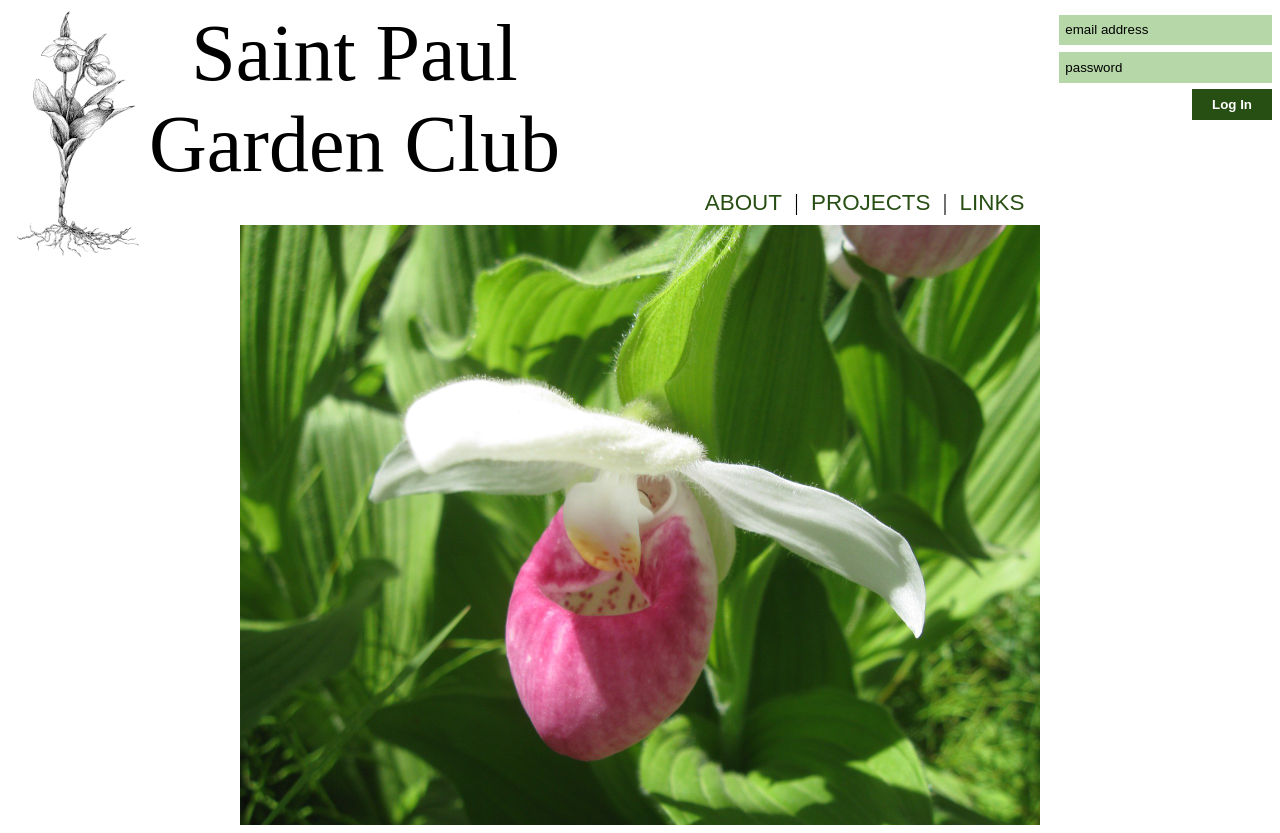
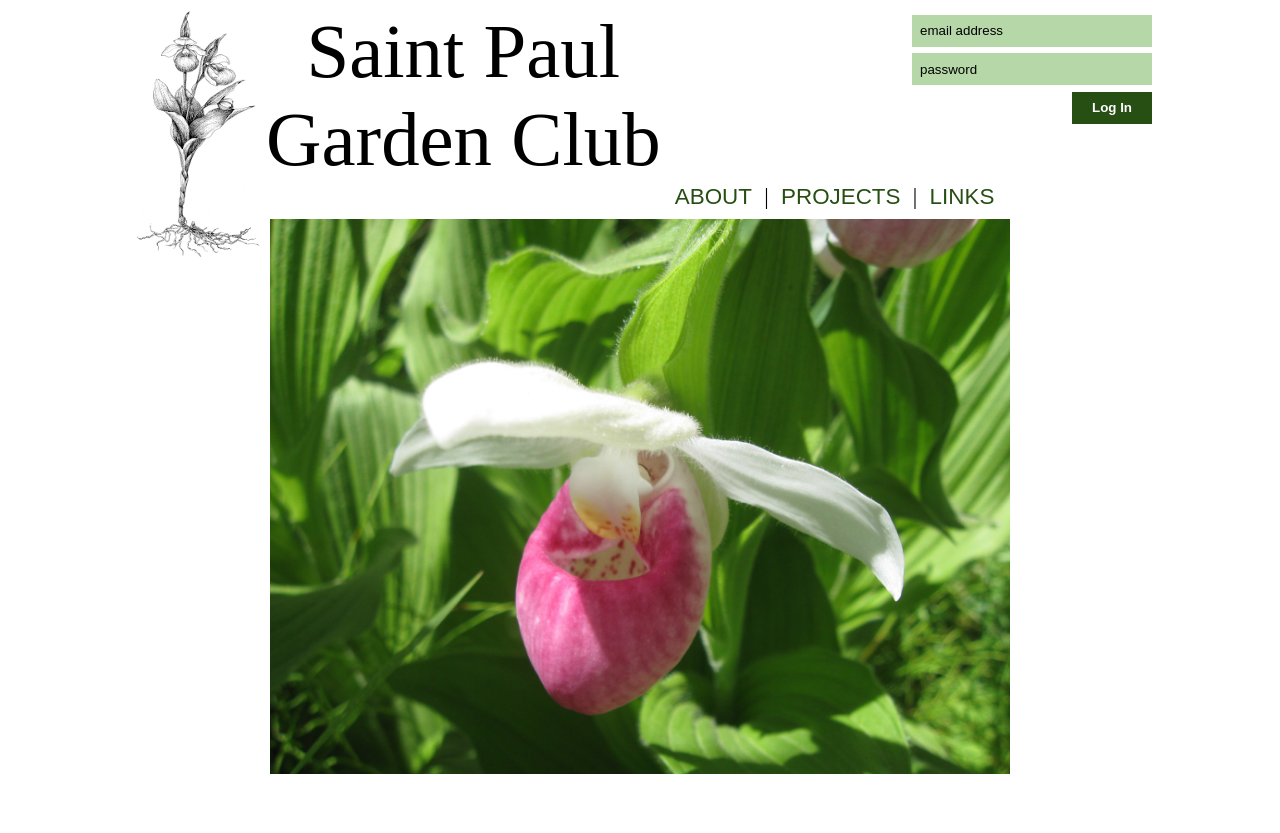
Before and after one commit to coldpour/spgc, a PHP site: page / in a window 1280 px wide. After the commit the page ends 774 px from the top, so only its background shows below. Run offline with PHP 8.4, Linux system fonts and the light colour scheme.

Commit message:
center everything and tweak sizes

```diff
--- a/index.php
+++ b/index.php
@@ -6,7 +6,7 @@
 </head>
 
 <body>
-
+<div class="container center">
   <?php
      include 'login.php';
      include 'banner.php';
@@ -16,5 +16,6 @@ include 'banner.php';
     <?php include 'nav.php';?>
     <img class="slide" src="images/lady_slipper_USFWS.jpg" />
   </div>
+</div>
 </body>
 </html>
--- a/screen.css
+++ b/screen.css
@@ -3,7 +3,7 @@ img.banner {
 }
 
 h1.banner {
-    font-size:5em;
+    font-size:4.8em;
     font-weight:lighter;
     font-family:serif;
     text-align:center;
@@ -13,19 +13,19 @@ h1.banner {
 
 .login {
     float:right;
-    width:16em;
+    width:18em;
     border:none;
 }
 
 .login input {
-    height:2.3em;
+    height:2.4em;
     margin-top:.5em;
 }
 
 .login input[type=email],
 .login input[type=password] {
     background:#b6d7a8;
-    padding:.5em;
+    padding:.6em;
 }
 
 .login input[type=submit] {
@@ -41,7 +41,11 @@ h1.banner {
 }
 
 div.slide {
-    width:800px;
+    width:740px;
+}
+
+img.slide {
+    width:740px;
 }
 
 div.nav {
@@ -68,6 +72,6 @@ a.nav:hover {
     margin-right:auto;
 }
 
-img.slide {
-    width:800px;
+div.container {
+    width:1024px;
 }
```
Lines whose indentation alone changed are shown as unchanged.
